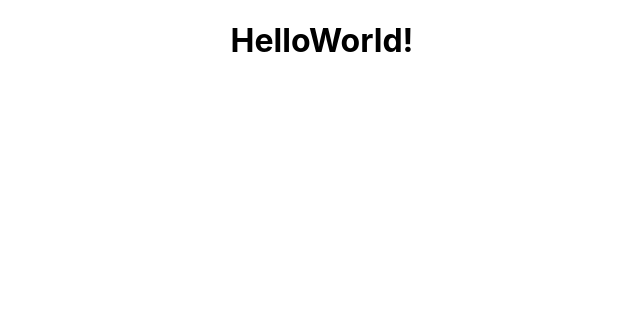
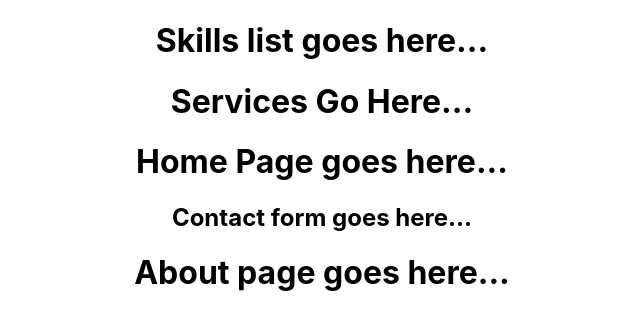
Before and after one commit to justingracie/Portfolio--1-, a React (Create React App) app: page / in a window 1280 px wide. Shown: the top 330 px of the page, without its empty margins (318-958 px from the left). Built offline with nearby package versions, Linux system fonts and the light colour scheme.

Commit message:
created component framework

```diff
--- a/src/App.js
+++ b/src/App.js
@@ -1,10 +1,19 @@
-import { HelloWorld } from './Components/HelloWolrd';
+
+import { Skills } from './Components/Skills';
+import { Services } from './Components/Services';
+import { Home } from './Components/Home';
+import { Contact } from './Components/Contact';
+import { About } from './Components/About';
 import './App.css';
 
 function App() {
   return (
     <div className="App">
-      < HelloWorld />
+      < Skills />
+      < Services />
+      < Home />
+      < Contact />
+      < About />
     </div>
   );
 }
--- /dev/null
+++ b/src/Components/About.jsx
@@ -0,0 +1,7 @@
+export const About = () =>{
+    return(
+        <>
+            <h1>About page goes here...</h1>
+        </>
+    )
+}
--- /dev/null
+++ b/src/Components/Contact.jsx
@@ -0,0 +1,7 @@
+export const Contact = () => {
+    return(
+        <>
+            <h2>Contact form goes here...</h2>
+        </>
+    )
+}
--- a/src/Components/HelloWolrd.jsx
+++ /dev/null
@@ -1,7 +0,0 @@
-export const HelloWorld = () => {
-    return(
-        <>
-            <h1>HelloWorld!</h1>
-        </>
-    )
-}
--- /dev/null
+++ b/src/Components/Home.jsx
@@ -0,0 +1,7 @@
+export const Home = () => {
+    return(
+        <>
+            <h1>Home Page goes here...</h1>
+        </>
+    )
+}
--- /dev/null
+++ b/src/Components/Services.jsx
@@ -0,0 +1,7 @@
+export const Services = () => {
+    return(
+        <>
+            <h1>Services Go Here...</h1>
+        </>
+    )
+}
--- /dev/null
+++ b/src/Components/Skills.jsx
@@ -0,0 +1,7 @@
+export const Skills = () => {
+    return(
+        <>
+            <h1>Skills list goes here...</h1>
+        </>
+    )
+}
```
Also changed, not shown: src/Components/Nav/Nav.css (added), src/Components/Nav/Nav.jsx (added).
